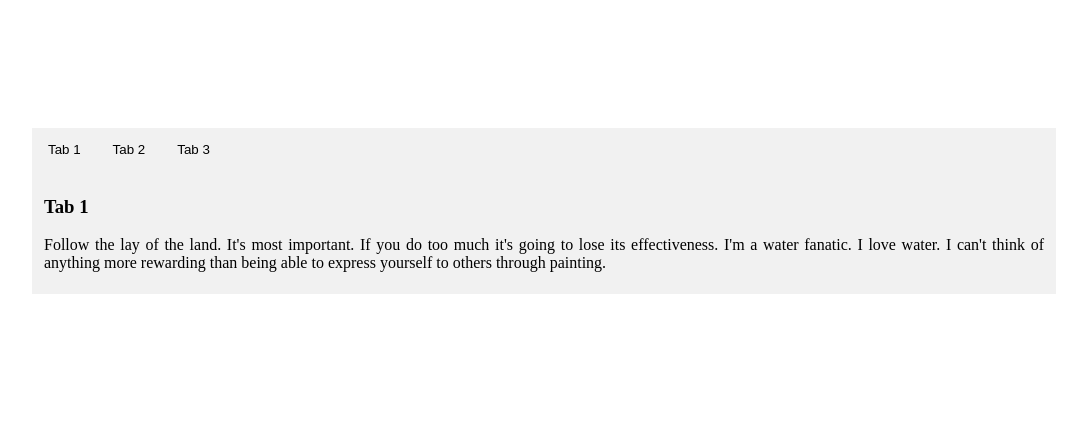
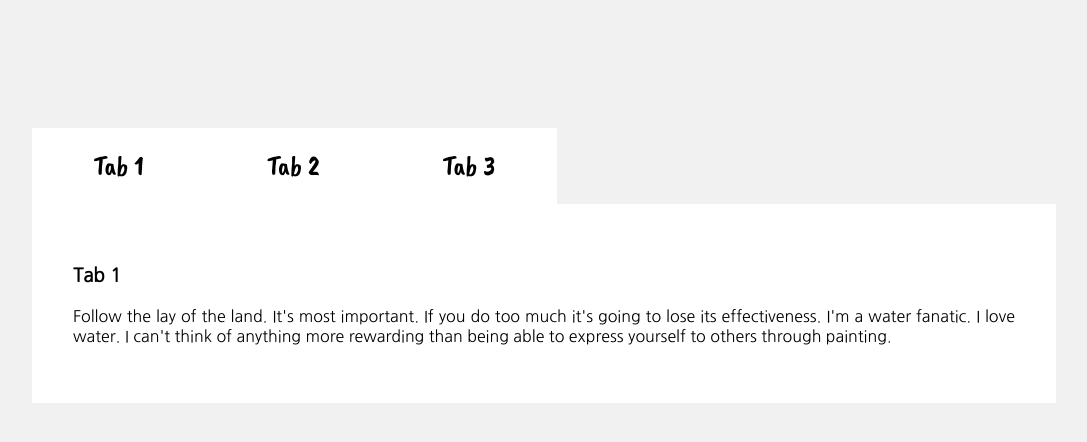
Before and after one commit to MandSolo/tab-component, a React (Create React App) app: page / in a window 1280 px wide. Shown: the top 442 px of the page, without its empty margins (96-1183 px from the left). Built offline with nearby package versions, Linux system fonts and the light colour scheme.

Commit message:
update font

```diff
--- a/public/index.html
+++ b/public/index.html
@@ -11,11 +11,15 @@
 
     <link rel="manifest" href="%PUBLIC_URL%/manifest.json" />
 
+    <link
+      href="https://fonts.googleapis.com/css?family=Caveat+Brush|Nanum+Gothic"
+      rel="stylesheet"
+    />
+
     <title>TAB COMPONENT</title>
   </head>
   <body>
     <noscript>You need to enable JavaScript to run this app.</noscript>
     <div id="root"></div>
-
   </body>
 </html>
--- a/src/App.css
+++ b/src/App.css
@@ -1,3 +1,4 @@
 .App {
   text-align: center;
+  background-color: #f1f1f1;
 }
--- a/src/index.css
+++ b/src/index.css
@@ -1,4 +1,5 @@
 body {
   margin: 5%;
   padding: 5%;
+  background-color: #f1f1f1;
 }
--- a/src/styling/Tab.css
+++ b/src/styling/Tab.css
@@ -4,25 +4,28 @@
 }
 
 .Tab-buttons button {
-  background-color: #f1f1f1;
+  background-color: white;
   float: left;
   border: none;
   outline: none;
   cursor: pointer;
-  padding: 14px 16px;
+  padding: 2% 6%;
   transition: 0.3s;
+  font-family: "Caveat Brush", cursive;
+  font-size: 28px;
 }
 
 .Tab-buttons button:hover {
-  background-color: #ddd;
+  background-color: #ccc;
 }
 
 .Tab-buttons button.active {
-  background-color: #ccc;
+  background-color: white;
 }
 
 .Tab-content {
-  background-color: #f1f1f1;
-  padding: 6px 12px;
+  background-color: white;
+  padding: 4%;
   text-align: justify;
+  font-family: "Nanum Gothic", sans-serif;
 }
```
